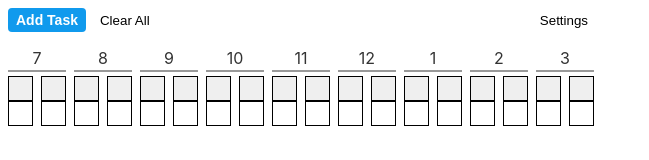
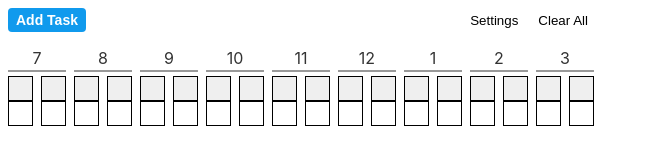
Before and after one commit to shinyobject/day-task-tracker-zu, a React (Create React App) app: page / in a window 1280 px wide. Shown: the top 160 px of the page, without its empty margins (0-649 px from the left). Built offline with nearby package versions, Linux system fonts and the light colour scheme.

Commit message:
Moved clear to right

```diff
--- a/src/components/Controls/Controls.js
+++ b/src/components/Controls/Controls.js
@@ -7,15 +7,23 @@ const Left = styled.div`
   display: flex;
   gap: 8px;
 `;
+const Right = styled.div`
+  display: flex;
+  gap: 8px;
+`;
 
 export const Controls = styled(({ className, setIsOpen }) => {
   return (
     <div className={className}>
       <Left>
         <AddTask />
+      </Left>
+      <Right>
+        <SettingsButton onClick={() => setIsOpen(true)}>
+          Settings
+        </SettingsButton>
         <ClearAll />
-      </Left>
-      <SettingsButton onClick={() => setIsOpen(true)}>Settings</SettingsButton>
+      </Right>
     </div>
   );
 })`
```
